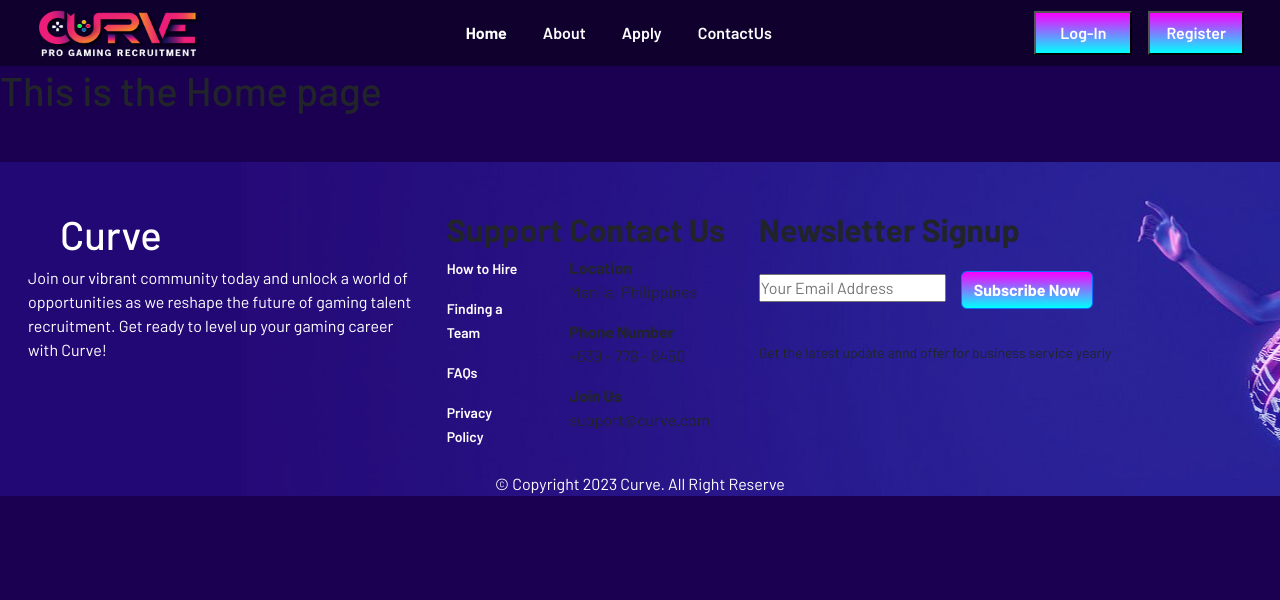
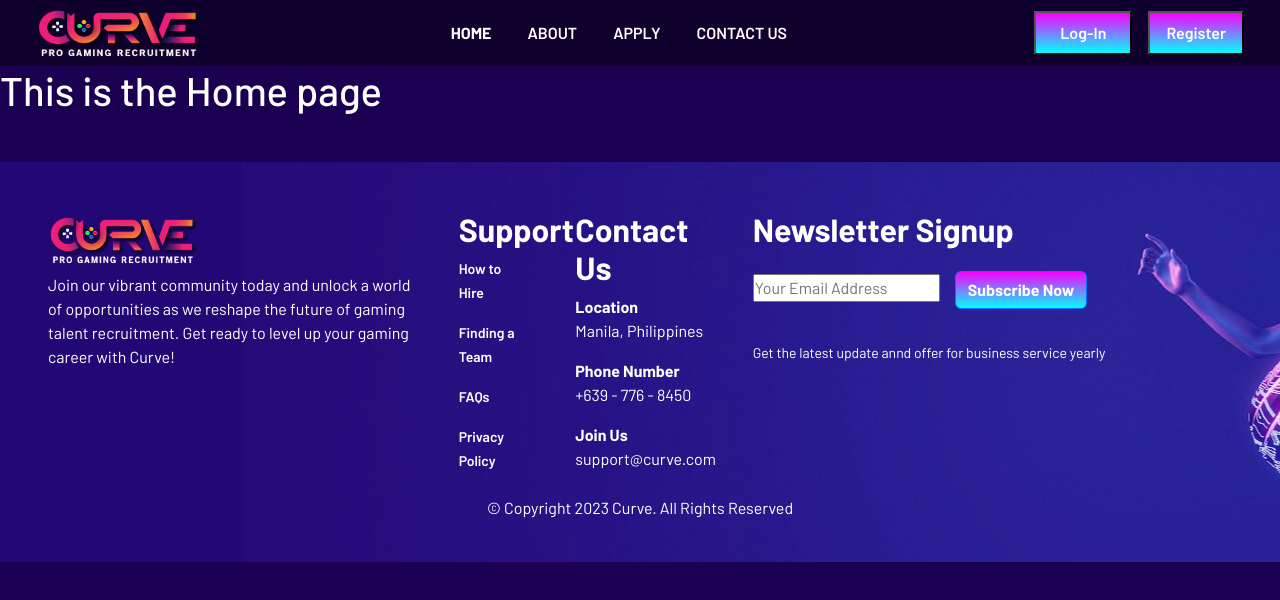
Before and after one commit to bppalomer/Capstone-Project, a React (Vite) app: page / in a window 1280 px wide. Shown: the top 600 px of the page. Built offline with nearby package versions, Linux system fonts and the light colour scheme.

Commit message:
footer updated

```diff
--- a/src/Pages/Footer.jsx
+++ b/src/Pages/Footer.jsx
@@ -1,11 +1,11 @@
 function Footer() {
   return (
     <>
-      <footer className="container-fluid mx-auto mt-5 pt-5">
+      <footer className="container-fluid mx-auto mt-5 p-5 text-white">
         <div className="row">
           <div className="col-md-4">
-            <h1 className="text ms-5">Curve</h1>
-            <p className="text mt-2 ms-3">
+            <h1 className="text-start"><img className="logo-footer" src="/curve-logo.png" alt="logo" /></h1>
+            <p className="mt-2">
               Join our vibrant community today and unlock a world of opportunities as we reshape the future of gaming talent recruitment.
               Get ready to level up your gaming career with Curve!
             </p>
@@ -75,8 +75,8 @@ function Footer() {
                 </div>
               </div>
 
-              <div className="text text-center mt-2">
-                <p>© Copyright 2023 Curve. All Right Reserve</p>
+              <div className="container text-center align-bottom mt-2">
+                <p>© Copyright 2023 Curve. All Rights Reserved</p>
               </div>
         </footer>
     </>
--- a/src/Pages/Home.jsx
+++ b/src/Pages/Home.jsx
@@ -7,7 +7,7 @@ function Home() {
 
     return (
         <>
-        <h1>This is the Home page</h1>
+        <h1 className="text-white">This is the Home page</h1>
 
 
         </>
--- a/src/Pages/Navbar.jsx
+++ b/src/Pages/Navbar.jsx
@@ -24,20 +24,20 @@ const Navbar = () => {
             <span className="navbar-toggler-icon"></span>
           </button>
 
-          <div class="collapse navbar-collapse" id="navbarSupportedContent">
+          <div className="collapse navbar-collapse" id="navbarSupportedContent">
           <div className="navbar-center">
             <ul className="navbar-nav">
               <li className="nav-item">
-              <Link to="/" className={`nav-link ${(find.pathname === `/`) ? `fw-bold active` : ``}`}>Home</Link>
+              <Link to="/" className={`nav-link ${(find.pathname === `/`) ? `fw-bold active` : ``}`}>HOME</Link>
               </li>
               <li className="nav-item">
-              <Link to="/About" className={`nav-link ${(find.pathname === `/About`) ? `fw-bold active` : ``}`}>About</Link>
+              <Link to="/About" className={`nav-link ${(find.pathname === `/About`) ? `fw-bold active` : ``}`}>ABOUT</Link>
               </li>
               <li className="nav-item dropdown">
-              <Link to="/Apply" className={`nav-link ${(find.pathname === `/Apply`) ? `fw-bold active` : ``}`}>Apply</Link>
+              <Link to="/Apply" className={`nav-link ${(find.pathname === `/Apply`) ? `fw-bold active` : ``}`}>APPLY</Link>
               </li>
               <li className="nav-item">
-              <Link to="/ContactUs" className={`nav-link ${(find.pathname === `/ContactUs`) ? `fw-bold active` : ``}`}>ContactUs</Link>
+              <Link to="/ContactUs" className={`nav-link ${(find.pathname === `/ContactUs`) ? `fw-bold active` : ``}`}>CONTACT US</Link>
               </li>
             </ul>
           </div>
--- a/src/index.css
+++ b/src/index.css
@@ -153,6 +153,8 @@ button:hover {
 
 footer {
   background-image: url("/public/footer-bg.jpg");
+  width: auto;
+  height: 50vh;
   background-position: center;
   background-clip: border-box;
 }
```
